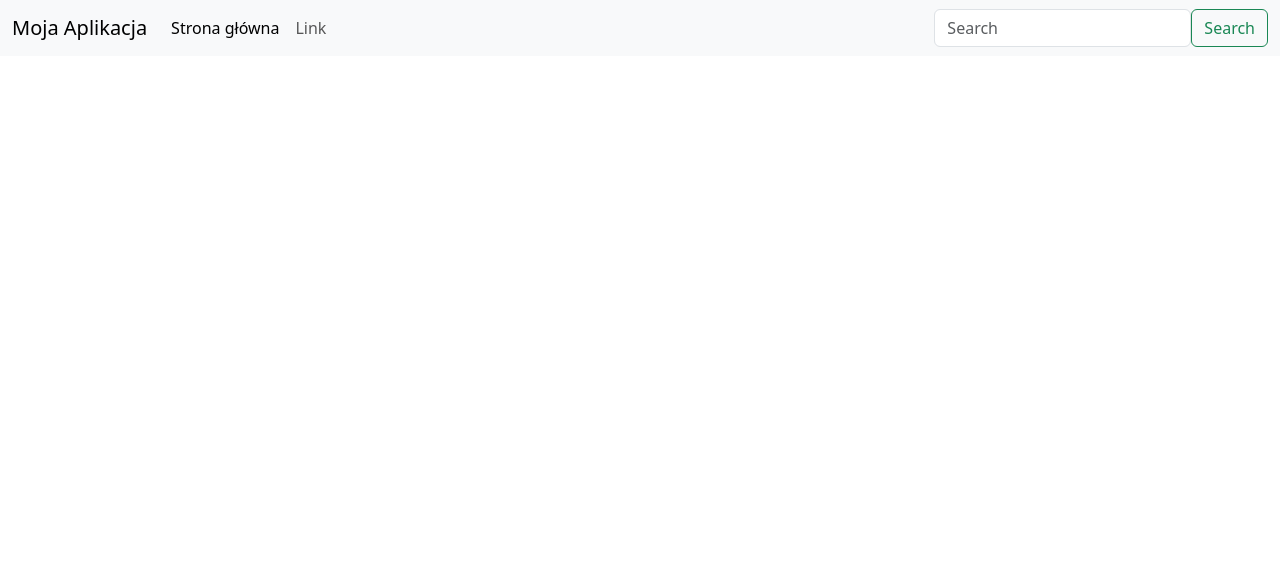
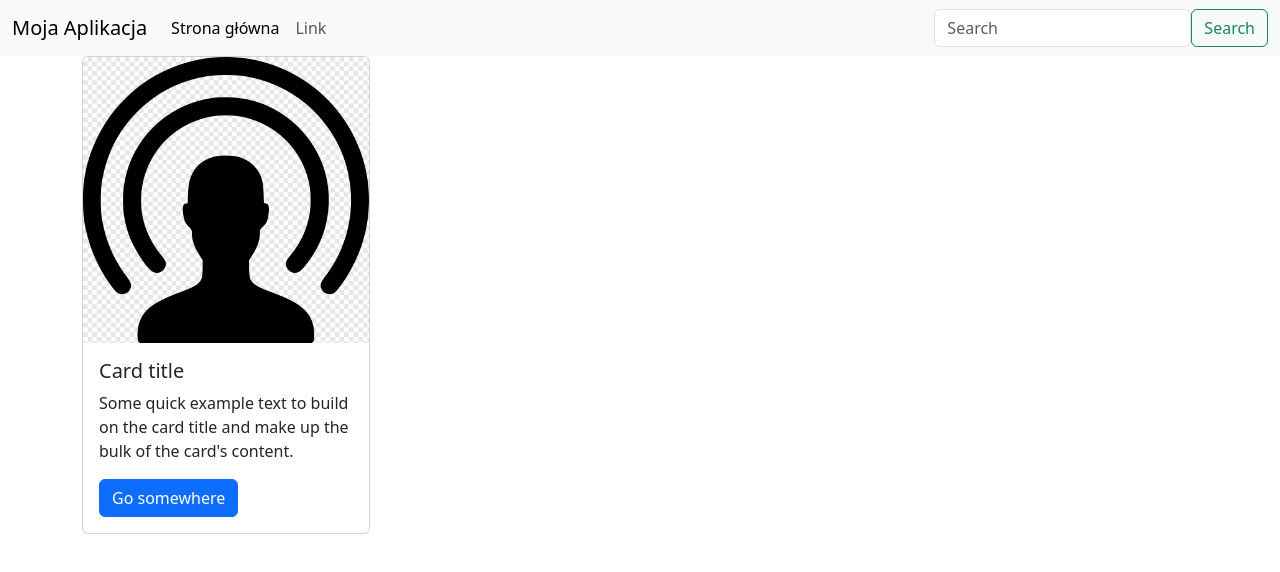
Before and after one commit to nic00la1/bootstrapConnectTEB, an Angular app: page / in a window 1280 px wide. Shown: the top 572 px of the page. Built offline with nearby package versions, Linux system fonts and the light colour scheme.

Commit message:
card dodane ✅

```diff
--- a/src/app/app.component.html
+++ b/src/app/app.component.html
@@ -20,3 +20,14 @@
     </div>
   </div>
 </nav>
+
+<div class="container">
+  <div class="card" style="width: 18rem;">
+    <img class="card-img-top" src="./assets/images/ziomo.png"  alt="Card image cap">
+    <div class="card-body">
+      <h5 class="card-title">Card title</h5>
+      <p class="card-text">Some quick example text to build on the card title and make up the bulk of the card's content.</p>
+      <a href="#" class="btn btn-primary">Go somewhere</a>
+    </div>
+  </div>
+</div>
```
Also changed, not shown: src/assets/images/ziomo.png (added).
